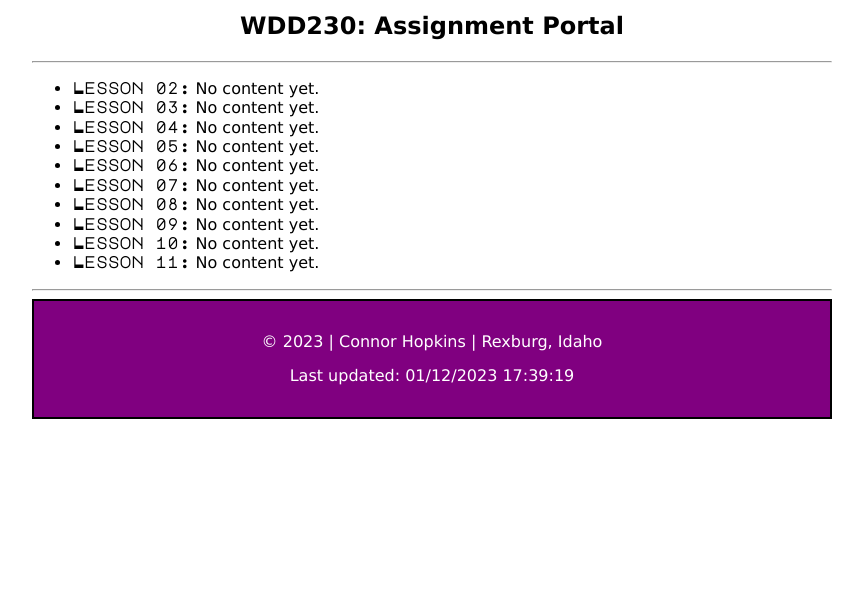
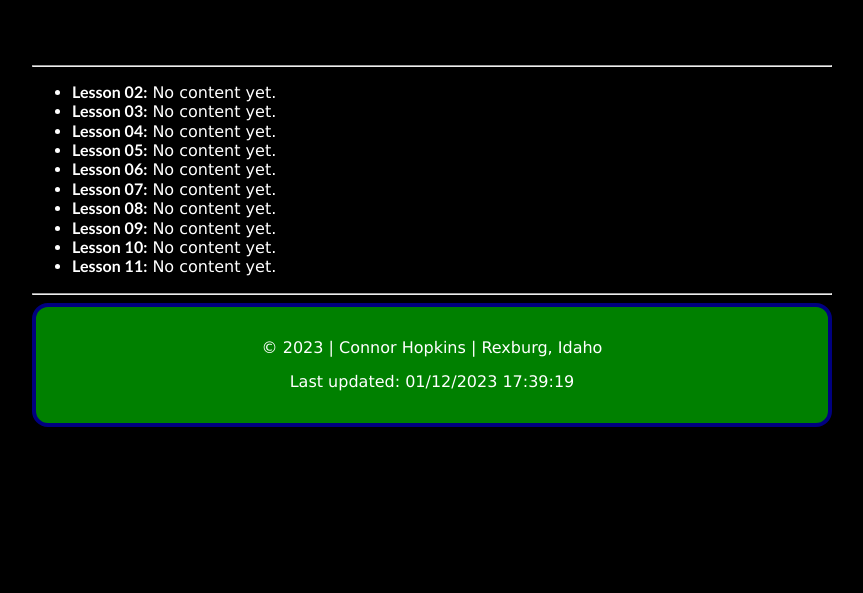
Before and after one commit to conhop30/wdd230, a plain HTML site: page index.html in a window 1280 px wide. Shown: the part 207-800 px from the top of the page, without its empty margins (208-1071 px from the left). Drawn offline with nearby package versions, Linux system fonts and the light colour scheme; a web font is replaced by a local one.

Commit message:
Provided media query.

```diff
--- a/index.html
+++ b/index.html
@@ -8,6 +8,7 @@
     <title>Assignment Portal for Connor Hopkins</title>
     <link rel="stylesheet" href="https://cdnjs.cloudflare.com/ajax/libs/normalize/8.0.1/normalize.min.css">
     <link rel="stylesheet" href="./styles/site.css">
+    <link rel="stylesheet" href="./styles/medium.css">
     <script src="./scripts/site.js" defer></script>
 </head>
 <body>
--- /dev/null
+++ b/styles/medium.css
@@ -0,0 +1,19 @@
+@media screen and (min-width: 640px) {
+    body {
+        background-color: black;
+    }
+
+    header, footer {
+        background-color: green;
+        border-radius: 1rem;
+        border: 4px  navy solid;
+    }
+
+    ul {
+        color: white;
+    }
+
+    .lesson {
+        font-family:'Gill Sans', 'Gill Sans MT', Calibri, 'Trebuchet MS', sans-serif;
+    }
+}
```
